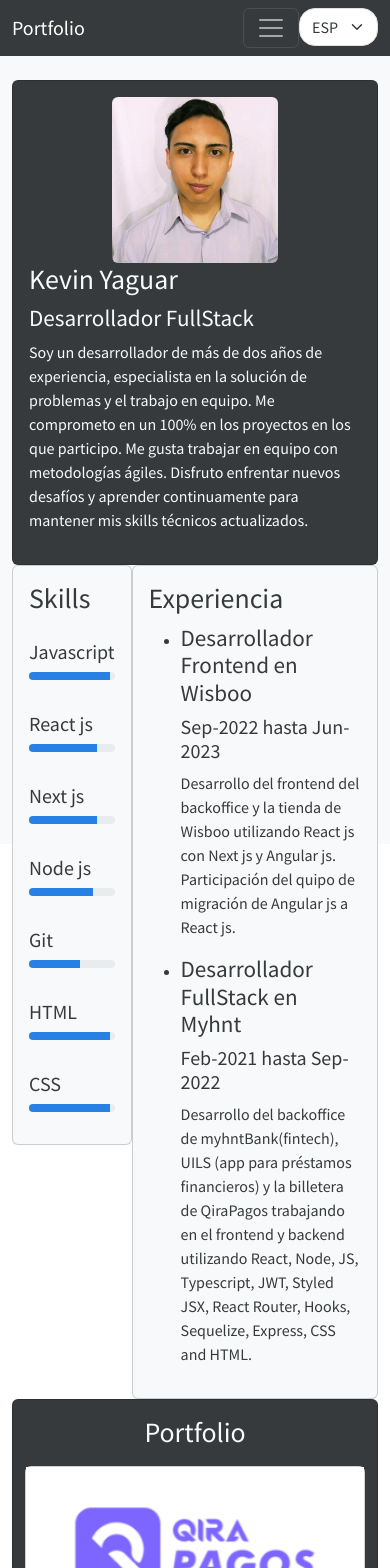
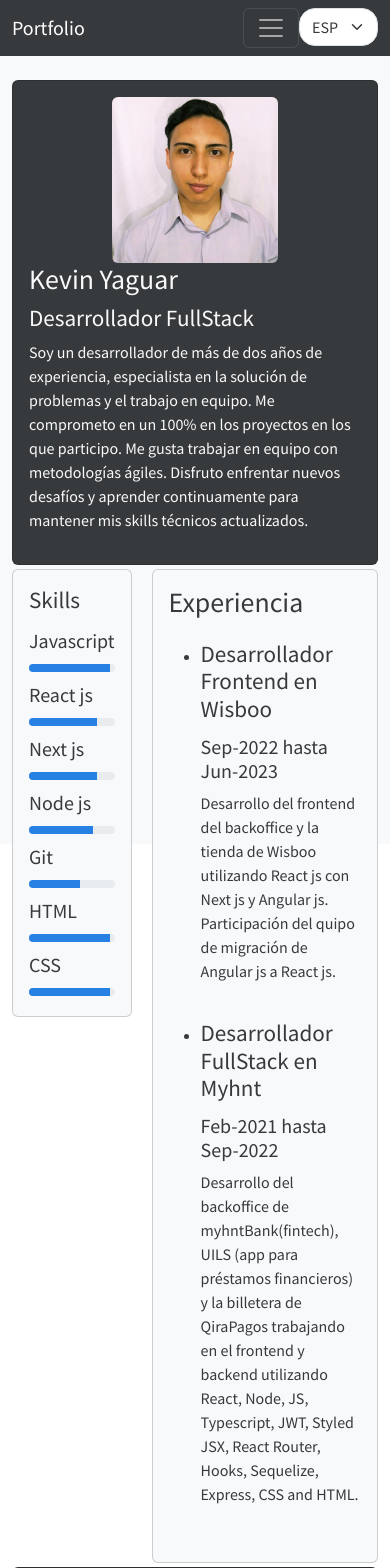
Before and after one commit to KevinYaguar/KevinYaguar.github.io, a Next.js app: page / in a window 390 px wide. Shown: the top 1568 px of the page. Built offline with nearby package versions, Linux system fonts and the light colour scheme; a small style sheet from the web is missing.

Commit message:
ui styles updated

```diff
--- a/components/Experiencies.js
+++ b/components/Experiencies.js
@@ -7,18 +7,18 @@ const Experiences = () => {
     const { i18n, t } = useTranslation()
 
     return (
-        <div className="row">
+        <div className="row ms-1 my-1">
             <div className="col-md-12">
-                <div className="card bg-light">
+                <div className="card bg-light h-100">
                     <div className="card-body">
                         <h1>{t('experience')}</h1>
 
                         <ul>
                             {experiencies.map(({ title, description, from, to }, i) => (
-                                <li key={i}>
-                                    <h3>{t(`${title}`)}</h3>
+                                <li key={i} className='py-2'>
+                                    <h3 className='py-1'>{t(`${title}`)}</h3>
                                     <h5>{t(`${from}`)} {t('to')} {t(`${to}`)}</h5>
-                                    <p>{t(`${description}`)}</p>
+                                    <p className="fs-6">{t(`${description}`)}</p>
                                 </li>
                             ))}
                         </ul>
--- a/components/Projects.js
+++ b/components/Projects.js
@@ -1,5 +1,6 @@
 import { useTranslation } from "react-i18next"
 import { projects } from "../profile"
+import Link from "next/link"
 
 
 const Projects = () => {
@@ -21,13 +22,15 @@ const Projects = () => {
                                 return (
                                     <div className="col-md-4 p-2" key={i}>
                                         <div className="card h-100 rounded">
-                                            <div className="overflow">
+                                            <div className="overflow rounded">
                                                 <img src={`/${image}`} alt="photo" className="card-img-top" />
                                             </div>
                                             <div className="card-body">
                                                 <h3>{t(`${name}`)}</h3>
                                                 <p>{t(`${description}`)}</p>
-                                                <a href={nextUrl}>{t('seeMore')}</a>
+                                                <Link href={nextUrl} legacyBehavior>
+                                                    <a >{t('seeMore')}</a>
+                                                </Link>
                                             </div>
                                         </div>
                                     </div>
@@ -35,6 +38,7 @@ const Projects = () => {
                             })
                         }
                     </div>
+                    {/*More Projects button */}
                     {/* <div className="text-center mt-4">
                         <Link href={'/porfolio'} legacyBehavior>
                             <a className="btn btn-outline-light">
--- a/components/Skills.js
+++ b/components/Skills.js
@@ -3,15 +3,14 @@ import { skills } from "../profile";
 import { useTranslation } from 'react-i18next';
 
 const Skills = () => (
-    <div className="col-md-4">
+    <div className="col-md-4 me-1 my-1">
         <div className="card bg-light">
             <div className="card-body">
-                <h1>Skills</h1>
-
+                <h3>Skills</h3>
                 {
                     skills.map(({ skill, percentage }, i) => (
-                        <div className="py-3" key={i}>
-                            <h5>{skill}</h5>
+                        <div className="py-1" key={i}>
+                            <p className="fs-5 mb-2">{skill}</p>
                             <div className="progress">
                                 <div className="progress-bar" role="progressbar" style={{ width: `${percentage}%` }}></div>
                             </div>
```
